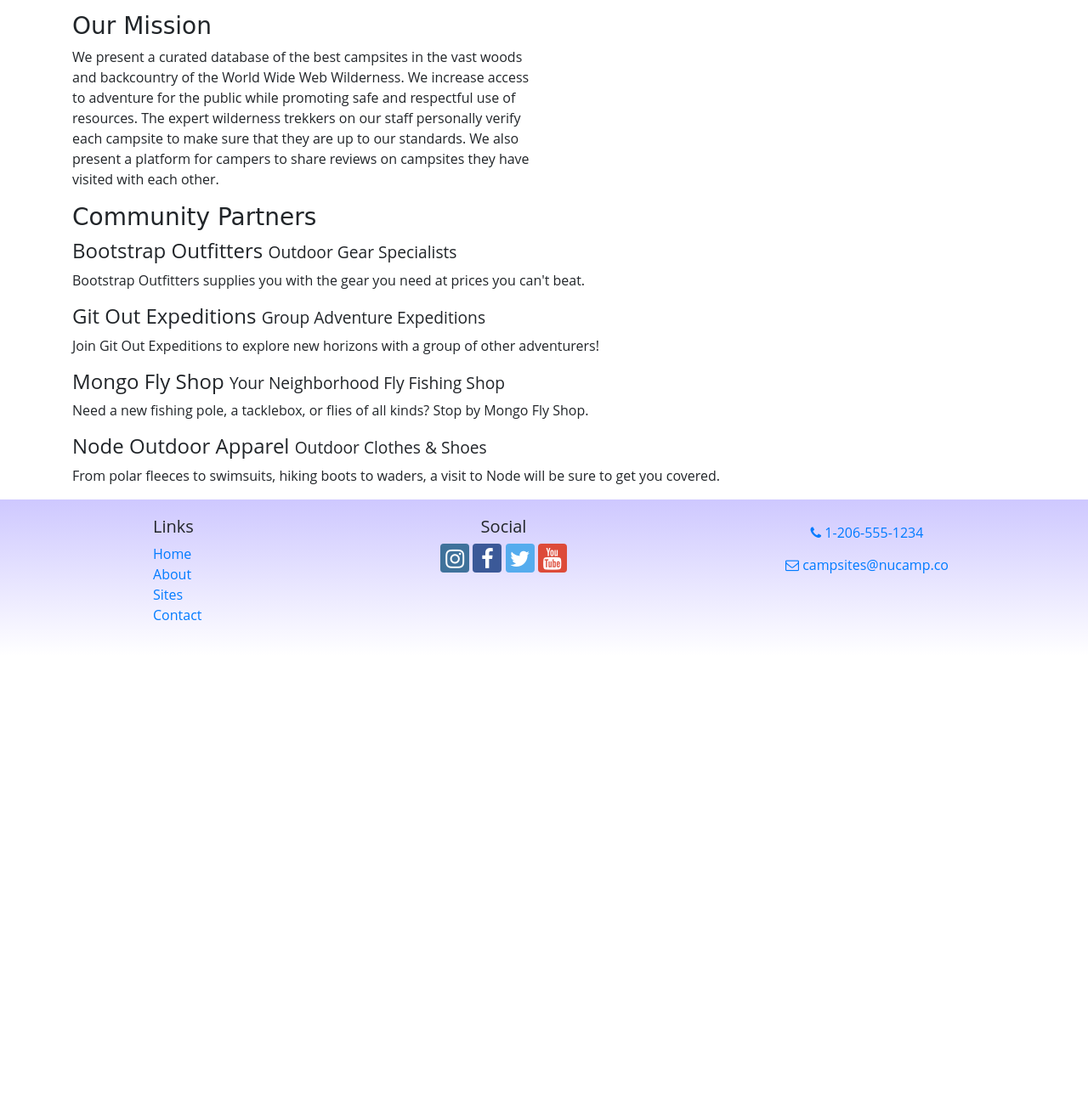
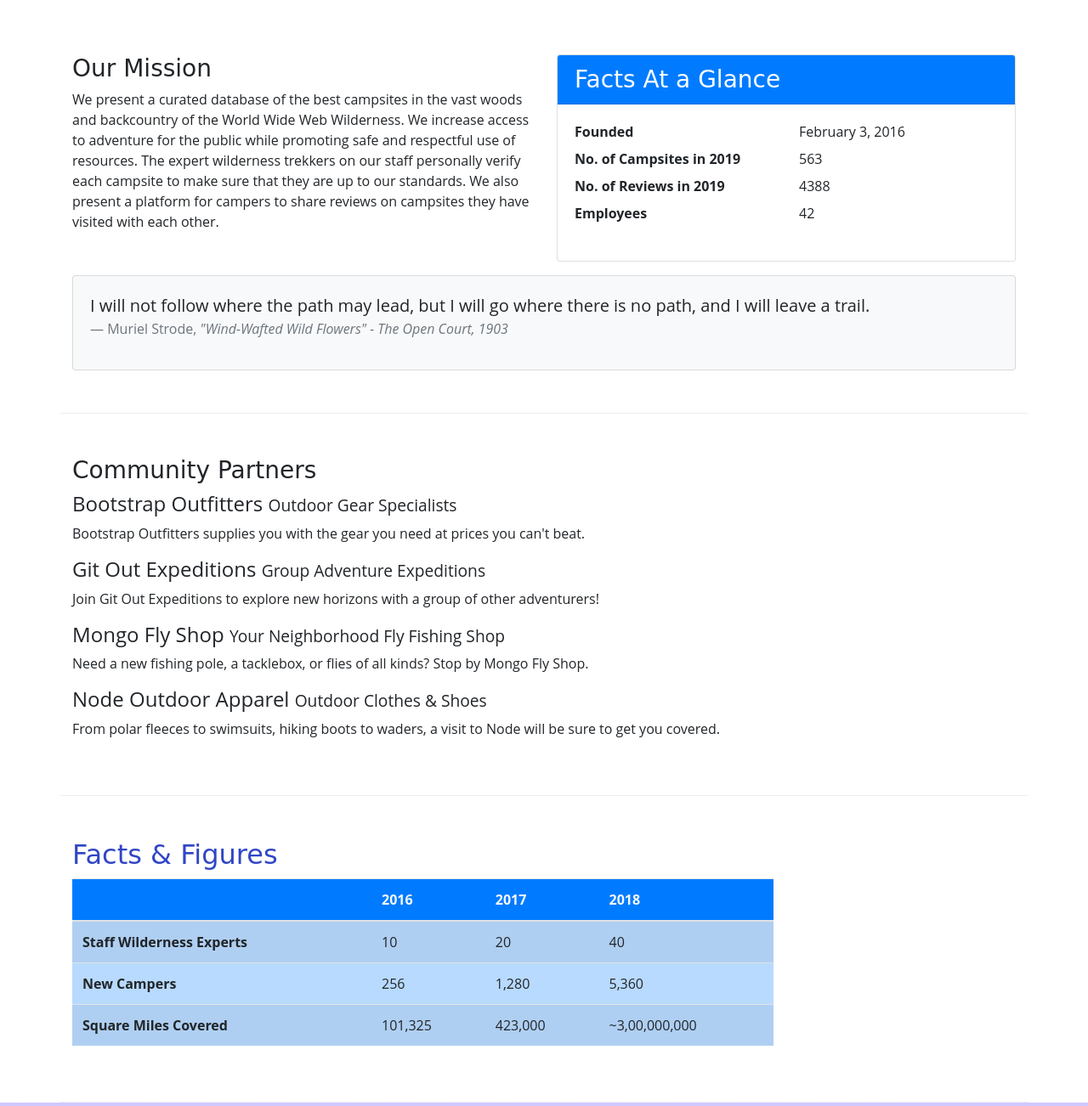
Before and after one commit to Imrankhan28888/Nucamp_Bootstrap, a website: page aboutus.html in a window 1280 px wide. Shown: the part 340-1642 px from the top of the page at 85% size. Before the commit the page ends 1112 px from the top, so only its background shows below. Drawn offline with nearby package versions, Linux system fonts and the light colour scheme.

Commit message:
Week2 - Table and Cards

```diff
--- a/aboutus.html
+++ b/aboutus.html
@@ -54,14 +54,42 @@
 
         </div>
 
-        <div class="row">
+        <div class="row row-content">
             <div class="col-sm-6">
                 <h3>Our Mission</h3>
-                <p>We present a curated database of the best campsites in the vast woods and backcountry of the World Wide Web Wilderness. We increase access to adventure for the public while promoting safe and respectful use of resources. The expert wilderness trekkers on our staff personally verify each campsite to make sure that they are up to our standards. We also present a platform for campers to share reviews on campsites they have visited with each other.</p>
+                <p>We present a curated database of the best campsites in the vast woods and backcountry of the World Wide Web Wilderness. We increase access to adventure for the public while promoting safe and respectful use of resources. The expert wilderness trekkers on our staff personally verify each campsite to make sure that they are up to our standards. We also present a platform for campers to share reviews on campsites they have visited with  each other.</p>
+            </div>
+            <div class="col-sm-6">
+                <div class="card">
+                    <h3 class="card-header bg-primary text-white">Facts At a Glance</h3>
+                    <div class="card-body">
+                        <dl class="row">
+                            <dt class="col-6">Founded</dt>
+                            <dd class="col-6">February 3, 2016</dd>
+                            <dt class="col-6">No. of Campsites in 2019</dt>
+                            <dd class="col-6">563</dd>
+                            <dt class="col-6">No. of Reviews in 2019</dt>
+                            <dd class="col-6">4388</dd>
+                            <dt class="col-6">Employees</dt>
+                            <dd class="col-6">42</dd>
+                        </dl>
+                    </div>
+                </div>
+            </div>
+            <div class="col">
+                <div class="card card-body bg-light mt-3">
+                    <blockquote class="blockquote">
+                        <p class="mb-0">I will not follow where the path may lead, but I will go where there is no path, and I will leave a trail.</p>
+                        <footer class="blockquote-footer">Muriel Strode,
+                            <cite title="Source Title">"Wind-Wafted Wild Flowers" -
+                            The Open Court, 1903</cite>
+                        </footer>
+                    </blockquote>
+        		</div>
             </div>
         </div>
 
-        <div class="row">
+        <div class="row row-content">
             <div class="col">
                 <h3>Community Partners</h3>
                 <h4>Bootstrap Outfitters <small>Outdoor Gear Specialists</small></h4>
@@ -74,9 +102,49 @@
                 <p class="d-none d-sm-block">From polar fleeces to swimsuits, hiking boots to waders, a visit to Node will be sure to get you covered.</p>
             </div>
         </div>
+
+        <div class="row row-content">
+            <div class="col-sm-9">
+            	<h2>Facts &amp; Figures</h2>
+            	<div class="table-responsive">
+               	    <table class="table table-striped">
+	                <thead>
+	                    <tr class="bg-primary text-light">
+	                        <th></th>
+	                        <th>2016</th>
+	                        <th>2017</th>
+	                        <th>2018</th>
+	                    </tr>
+                    	</thead>
+	                <tbody class="table-primary">
+                            <tr>
+                                <th>Staff Wilderness Experts</th>
+                                <td>10</td>
+                                <td>20</td>
+                                <td>40</td>
+                            </tr>
+                            <tr>
+                                <th>New Campers</th>
+                                <td>256</td>
+                                <td>1,280</td>
+                                <td>5,360</td>
+                            </tr>
+                            <tr>
+                                <th>Square Miles Covered</th>
+                                <td>101,325</td>
+                                <td>423,000</td>
+                                <td>~3,00,000,000</td>
+                            </tr>
+                        </tbody>
+                    </table>
+                </div>
+            </div>
+       </div>
+
+
     </div>
 
-    <footer>
+    <footer class="site-footer">
         <div class="container">
             <div class="row">
                 <div class="col-4 col-sm-2 offset-1">
--- a/css/styles.css
+++ b/css/styles.css
@@ -14,7 +14,7 @@ header h2 {
     color: #CEC8FF;
 }
 
-footer {
+.site-footer {
     background-image: linear-gradient(#CEC8FF, white);
     padding: 20px 0;
 }
```
Also changed, not shown: contactus.html (+1 -1 lines), index.html (+1 -1 lines).
